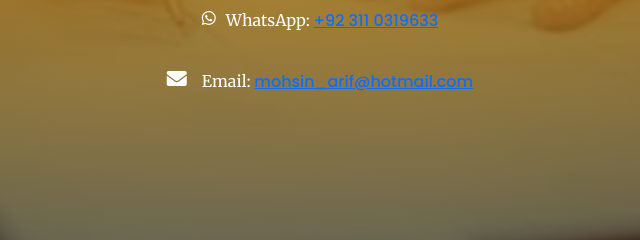
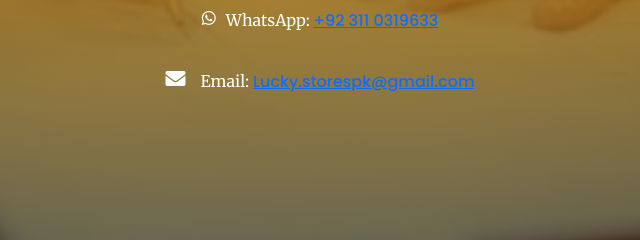
Before and after one commit to Ammar-Abid92/lucky-store, a plain HTML site: page index.html in a window 1280 px wide. Shown: the part 2002-2242 px from the top of the page, 320-960 px from the left. Drawn offline with nearby package versions, Linux system fonts and the light colour scheme; files whose address does not match are found by name.

Commit message:
Update index.html

```diff
--- a/index.html
+++ b/index.html
@@ -140,7 +140,7 @@
                 </div>
                 <div class="contact-info">
                     <i class="fa fa-envelope"></i>
-                    <p>Email: <a href="mailto:Lucky.storespk@gmail.com">mohsin_arif@hotmail.com</a></p>
+                    <p>Email: <a href="mailto:Lucky.storespk@gmail.com">Lucky.storespk@gmail.com</a></p>
 
                 </div>
             </div>
```
